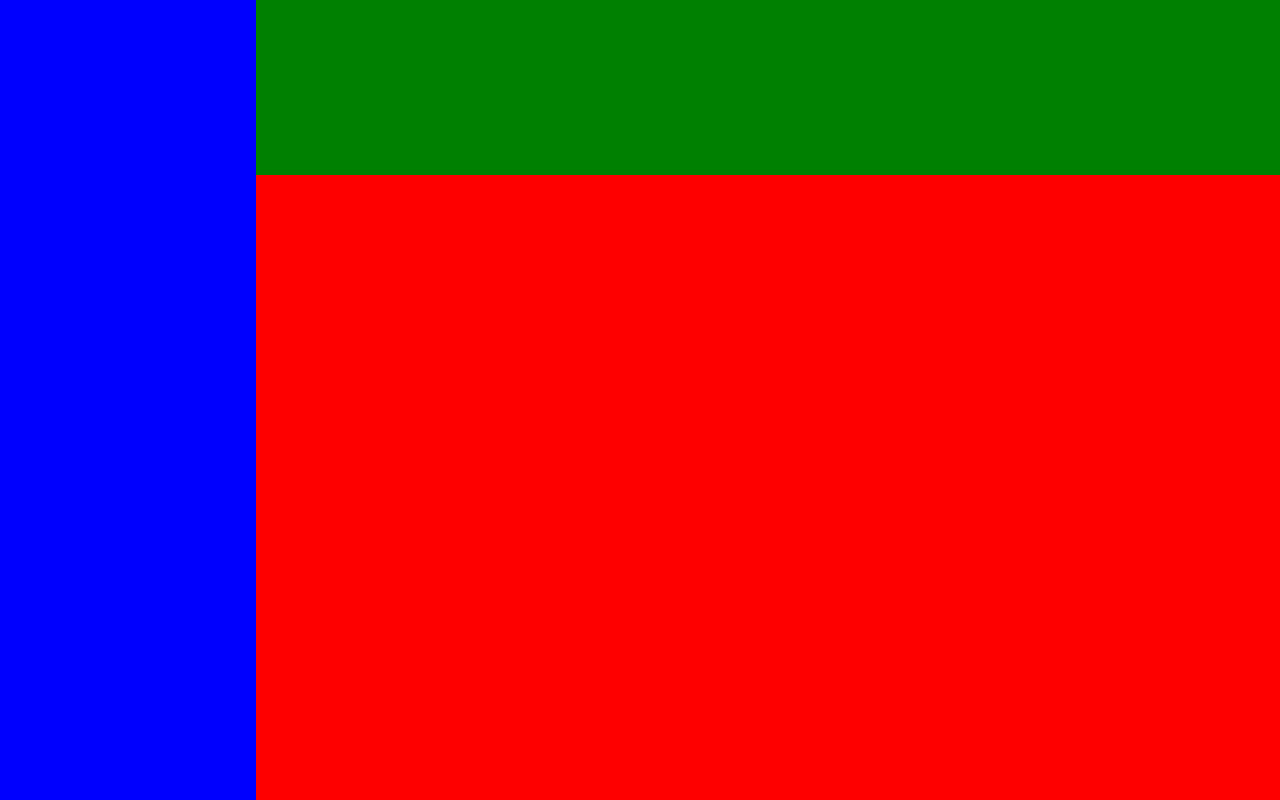
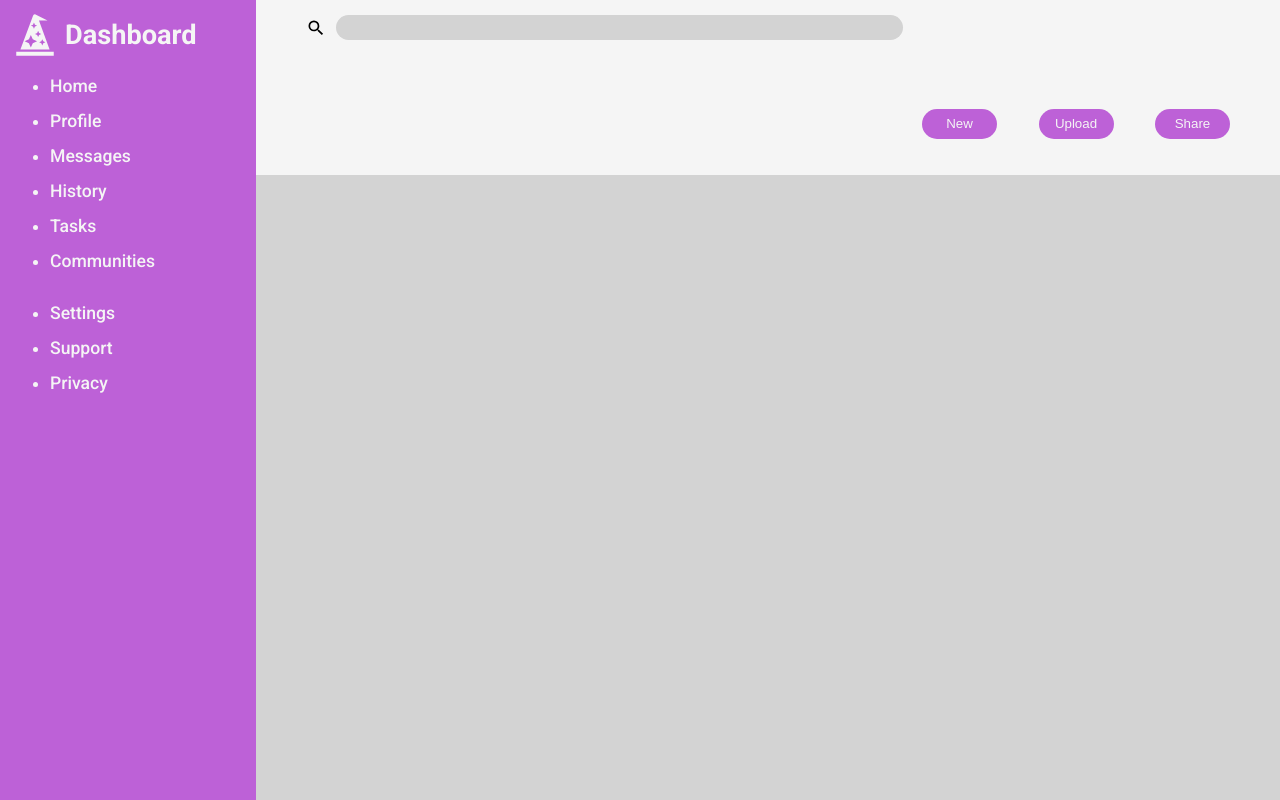
Before and after one commit to d-rocco/dashboard-prac, a plain HTML site: page index.html in a window 1280 px wide. Drawn offline with Linux system fonts and the light colour scheme.

Commit message:
Got a few things done for header and sidebar
Dashboard just needs icons for each option in the sidebar, header needs user information still. I put all the images in a directory.

```diff
--- a/index.html
+++ b/index.html
@@ -9,8 +9,38 @@
 </head>
 <body>
     <div class="container">
-        <div class="header"></div>
-        <div class="sidebar"></div>
+        <div class="header">
+            <div class="search-bar">
+                <img class="magnify" src="/images/magnify.svg" alt="magnifying glass used to signify search textbox">
+                <form action="">
+                    <input type="text">
+                </form>
+            </div>
+            <div class="buttons">
+                <button>New</button>
+                <button>Upload</button>
+                <button>Share</button>
+            </div>
+        </div>
+        <div class="sidebar">
+            <div class="corner-logo">
+                <img class="wizard-hat" src="/images/wizard-hat.svg" alt="wizard hat">
+                <div class="logo-text">Dashboard</div>
+            </div>
+            <ul class="options">
+                <li>Home</li>
+                <li>Profile</li>
+                <li>Messages</li>
+                <li>History</li>
+                <li>Tasks</li>
+                <li>Communities</li>
+            </ul>
+            <ul class="settings">
+                <li>Settings</li>
+                <li>Support</li>
+                <li>Privacy</li>
+            </ul>
+        </div>
         <div class="main"></div>
     </div>
 </body>
--- a/styles.css
+++ b/styles.css
@@ -1,8 +1,11 @@
+@import url('https://fonts.googleapis.com/css2?family=Roboto:ital,wght@0,100;0,300;0,400;0,500;0,700;0,900;1,100;1,300;1,400;1,500;1,700;1,900&display=swap');
+
 body {
     height: 100vh;
     width: 100vw;
     margin: 0;
     padding: 0;
+    font-family: 'Roboto', sans-serif;
 }
 
 .container {
@@ -12,17 +15,100 @@ body {
 }
 
 .header {
-    background-color: green;
+    background-color: whitesmoke;
     grid-row: 1 / 2;
     grid-column: 2 / 3;
+    display: grid;
+    grid-template: 1fr 1fr / 2fr 1fr;
+    padding: 15px 50px;
 }
 
 .sidebar {
-    background-color: blue;
+    background-color: #BD61D7;
     grid-row: 1 / 3;
+    padding: 10px;
+    display: grid;
+    grid-template-rows: 50px repeat(2, min-content);
+    color: whitesmoke;
 }
 
 .main {
-    background-color: red;
+    background-color: lightgray;
     grid-row: 2 / 3;
 }
+
+.corner-logo {
+    display: flex;
+    align-items: center;
+}
+
+.wizard-hat {
+    height: 100%;
+    width: auto;
+    filter: invert(100%) sepia(2%) saturate(151%) hue-rotate(272deg) brightness(118%) contrast(92%);
+}
+
+.logo-text {
+    font-size: 1.7rem;
+    font-weight: 700;
+    padding-left: 5px;
+}
+
+.options,
+.settings {
+    display: grid;
+    gap: 15px
+}
+
+ul li {
+    font-size: 1.1rem;
+    font-weight: 500;
+}
+
+.search-bar {
+    grid-row: 1 / 2;
+    grid-column: 1 / 2;
+    display: flex;
+    align-items: center;
+    height: 25px;
+    gap: 10px
+}
+
+.magnify {
+    height: 80%;
+    width: auto;
+}
+
+input {
+    background-color: lightgray;
+    border-radius: 15px;
+    border: none;
+    padding: 5px 5px;
+    width: 95%;
+}
+
+input:focus {
+    outline: none;
+}
+
+form {
+    width: 100%;
+    height: min-content;
+}
+
+.buttons {
+    grid-column: 2 / 3;
+    grid-row: 2 / 3;
+    display: flex;
+    justify-content: space-between;
+    align-items: center;
+}
+
+.buttons button {
+    background-color: #BD61D7;
+    border: none;
+    border-radius: 20px;
+    color: whitesmoke;
+    height: 30px;
+    width: 75px;
+}
```
Also changed, not shown: images/dashboard-solution.png (renamed from dashboard-solution.png), images/magnify.svg (added), images/wizard-hat.svg (added).
